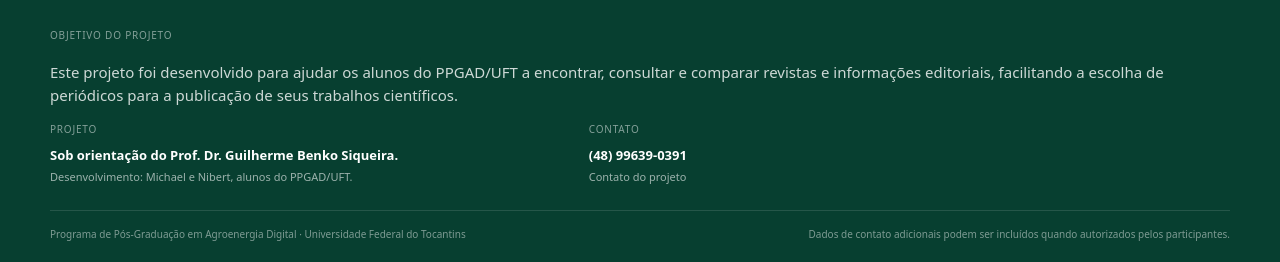
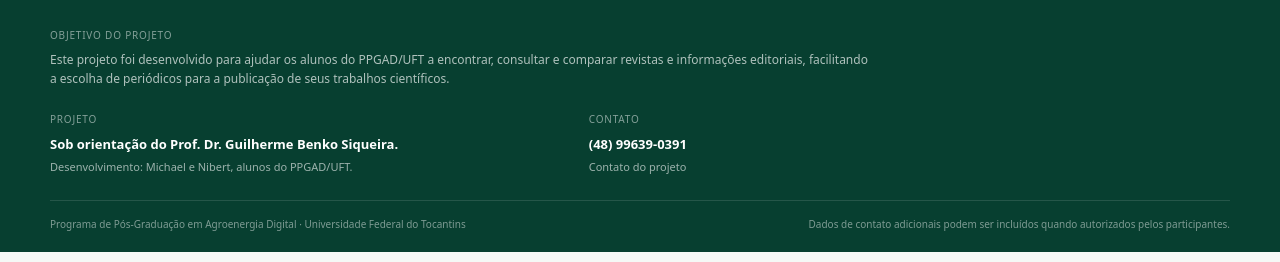
Before and after one commit to SciMichael/UFT, a plain HTML site: page index.html in a window 1280 px wide. Shown: the part 2029-2291 px from the top of the page. Drawn offline with Linux system fonts and the light colour scheme.

Commit message:
Estiliza objetivo institucional no rodapé

```diff
--- a/assets/css/style.css
+++ b/assets/css/style.css
@@ -381,6 +381,16 @@ th,td{
   opacity:.9;
 }
 .footer-brand strong{font-size:14px;color:#fff}
+.footer-objective{
+  max-width:820px;
+  padding:0 0 24px;
+}
+.footer-objective p{
+  margin:4px 0 0;
+  color:rgba(255,255,255,.68);
+  font-size:12px;
+  line-height:1.6;
+}
 .footer-brand p{margin:2px 0 0;font-size:11px;color:rgba(255,255,255,.58)}
 .footer-columns{
   display:grid;
```
